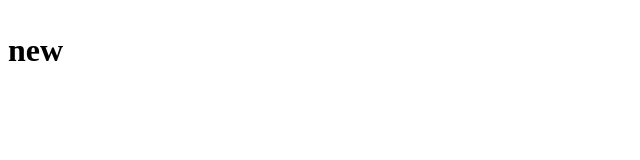
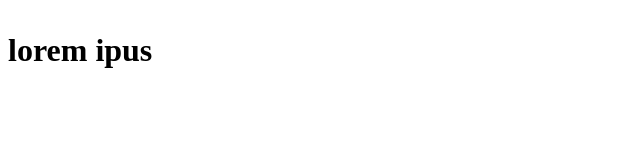
Before and after one commit to DanStaan/git-nauka2, a plain HTML site: page index.html in a window 1280 px wide. Shown: the whole page, without its empty margins (0-640 px from the left). Drawn offline with Linux system fonts and the light colour scheme.

Commit message:
Update content of index.html

```diff
--- a/index.html
+++ b/index.html
@@ -8,6 +8,6 @@
 </head>
 <body>
     <h1><Headlights</h1>
-    <p>new </p>
+    <p>lorem ipus</p>
 </body>
 </html>
```
